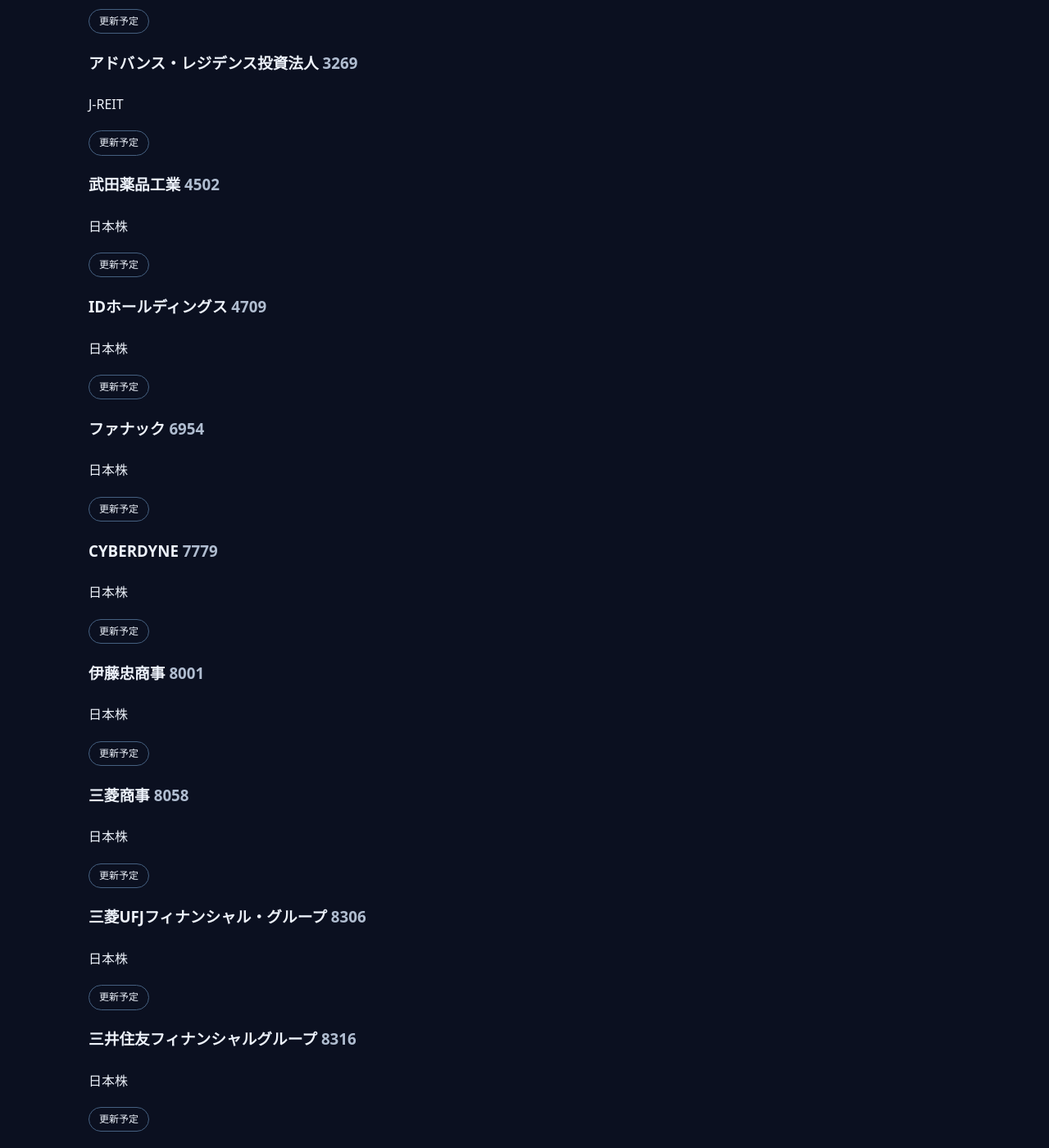
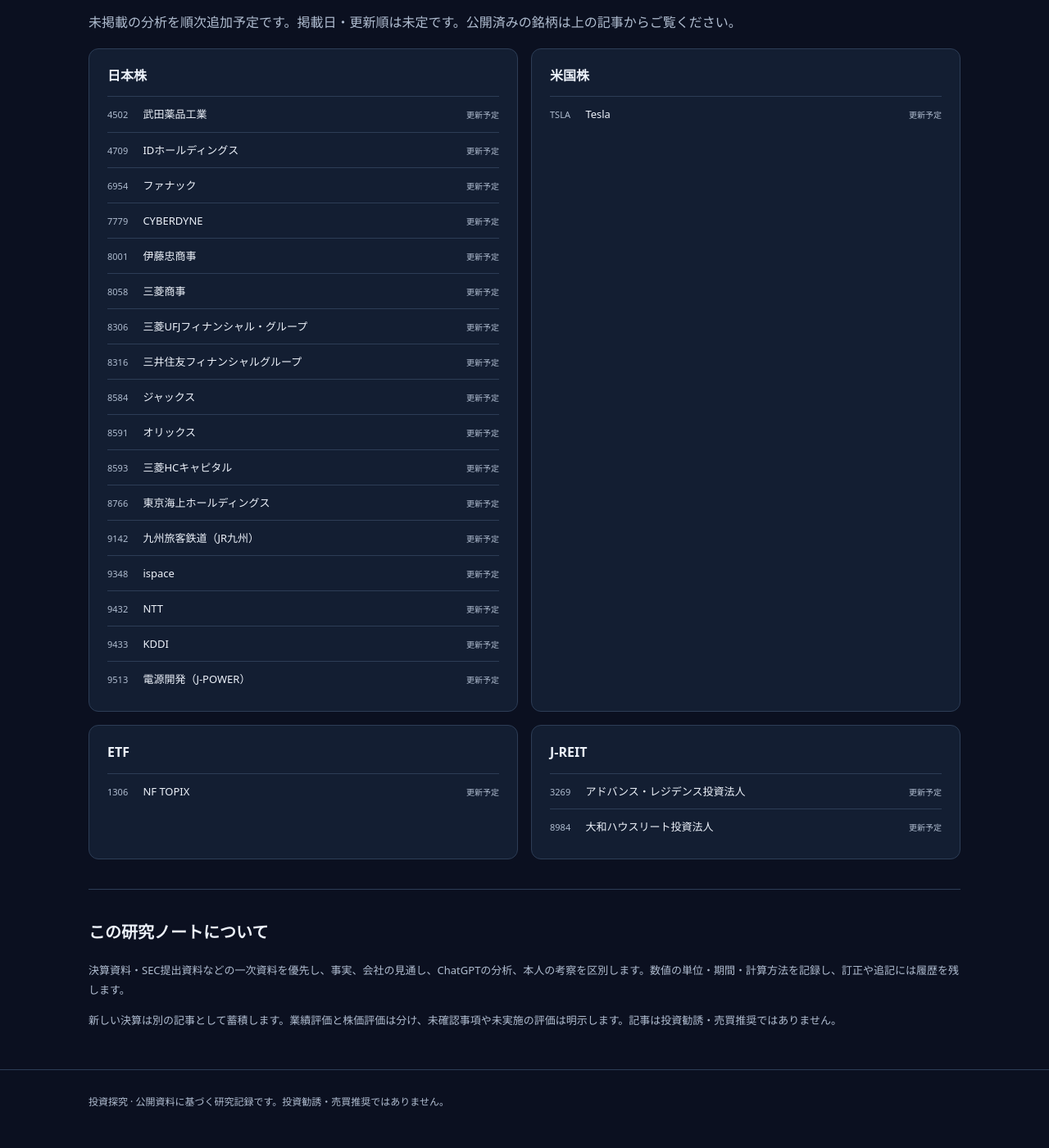
Before and after one commit to nick-shu3/investment-tankyu, a Jekyll site: the page built from index.html, in a window 1280 px wide and 1400 px high, scrolled down 925 px. Shown: the whole window at 82% size. Built offline with Jekyll 4.4.1, drawn with Linux system fonts in a browser that asks for light colours; some of the changed text lies outside the part shown.

Commit message:
Improve SpaceX research and reading layout: index.html

```diff
--- a/index.html
+++ b/index.html
@@ -1,5 +1,17 @@
 ---
 layout: default
 title: 企業決算の研究ノート
+description: 公式資料を起点に、企業の成長・利益・資金の変化を記録する個人研究サイト。
 ---
-<main class="wrap"><section class="hero"><div class="eyebrow">EARNINGS × RESEARCH</div><h1>決算を読み、<br>企業の変化を記録する。</h1><p class="muted">公式開示を起点に、AIの分析と人間の考察を積み重ねる研究ノート。</p></section><section class="grid"><div class="panel"><div class="stat">{{ site.data.companies.size }}</div><div class="statlabel">分析対象銘柄</div></div><div class="panel"><div class="stat">{{ site.articles.size }}</div><div class="statlabel">公開済み分析</div></div></section><h2>最新の決算分析</h2><div class="list">{% assign articles = site.articles | sort: 'published' | reverse %}{% for article in articles %}<div class="feature"><div class="eyebrow">{{ article.period | escape }}</div><h3><a href="{{ article.url | relative_url }}">{{ article.title | escape }}</a></h3><p class="muted">{{ article.summary | escape }}</p><span class="tag">{{ article.published | escape }}</span></div>{% else %}<p>分析記事は準備中です。</p>{% endfor %}</div><h2>分析対象・更新予定</h2><p class="muted">企業・ETF・J-REITの分析記事を順次追加予定です。掲載日や更新順は未定です。</p><div class="list">{% for company in site.data.companies %}<div class="panel company"><div><h3>{{ company.name | escape }} <span class="muted">{{ company.ticker | escape }}</span></h3><p>{{ company.description | escape }}</p></div><div>{% assign company_articles = articles | where: 'company_id', company.id %}{% if company_articles.size > 0 %}<a href="{{ company_articles.first.url | relative_url }}">最新の分析を読む →</a>{% else %}<span class="tag">更新予定</span>{% endif %}</div></div>{% endfor %}</div></main>
+{% assign articles = site.articles | sort: 'published' | reverse %}
+{% assign published_companies = 0 %}{% for company in site.data.companies %}{% assign matches = articles | where: 'company_id', company.id %}{% if matches.size > 0 %}{% assign published_companies = published_companies | plus: 1 %}{% endif %}{% endfor %}
+{% assign planned = site.data.companies.size | minus: published_companies %}
+<main id="main" class="wrap home">
+<section class="intro"><p class="eyebrow">EARNINGS / RESEARCH JOURNAL</p><h1>決算を読み、企業の変化を記録する。</h1><p class="muted">公式開示を起点に、AIの分析と本人の考察を積み重ねる。</p></section>
+{% assign spacex_articles = articles | where: 'company_id', 'spacex' %}{% assign featured = spacex_articles.first %}{% if featured %}
+<section class="feature" aria-labelledby="feature-title"><div class="feature-heading"><p class="eyebrow">LATEST RESEARCH / SPACEX</p><span class="tag">{{ featured.period | escape }}</span></div><h2 id="feature-title">{{ featured.title | escape }}</h2><ul class="takeaways">{% for item in featured.conclusions %}<li>{{ item | escape }}</li>{% endfor %}</ul><div class="feature-foot"><a class="button" href="{{ featured.url | relative_url }}">決算分析を読む →</a><p class="muted">改訂 {{ featured.updated | default: featured.published | escape }} · 株価評価：未実施</p></div></section>{% endif %}
+<div class="counts"><span>分析対象 <strong>{{ site.data.companies.size }}</strong> 銘柄</span><span>公開済み <strong>{{ articles.size }}</strong> 記事・<strong>{{ published_companies }}</strong> 銘柄</span><span>更新予定 <strong>{{ planned }}</strong> 銘柄</span></div>
+<section id="archive"><div class="section-head"><h2>公開済みの分析</h2><span class="muted">RESEARCH ARCHIVE</span></div><div class="archive">{% for article in articles %}<a class="archive-item" href="{{ article.url | relative_url }}"><span class="eyebrow">{{ article.period | escape }}</span><h3>{{ article.title | escape }}</h3><p>{{ article.summary | escape }}</p><small>公開 {{ article.published | escape }} / 改訂 {{ article.updated | default: article.published | escape }}</small></a>{% else %}<p>分析記事は準備中です。</p>{% endfor %}</div></section>
+<section id="planned"><div class="section-head"><h2>分析対象・更新予定</h2><span class="tag">{{ planned }} 銘柄</span></div><p class="muted">未掲載の分析を順次追加予定です。掲載日・更新順は未定です。公開済みの銘柄は上の記事からご覧ください。</p><div class="planned-grid">{% assign types = '日本株,米国株,ETF,J-REIT' | split: ',' %}{% for type in types %}<section class="planned-group"><h3>{{ type }}</h3><ul>{% for company in site.data.companies %}{% if company.type == type %}{% assign matches = articles | where: 'company_id', company.id %}{% if matches.size == 0 %}<li><span><small>{{ company.ticker | escape }}</small> {{ company.name | escape }}</span><span class="status">更新予定</span></li>{% endif %}{% endif %}{% endfor %}</ul></section>{% endfor %}</div></section>
+<section id="policy" class="policy"><h2>この研究ノートについて</h2><p>決算資料・SEC提出資料などの一次資料を優先し、事実、会社の見通し、ChatGPTの分析、本人の考察を区別します。数値の単位・期間・計算方法を記録し、訂正や追記には履歴を残します。</p><p>新しい決算は別の記事として蓄積します。業績評価と株価評価は分け、未確認事項や未実施の評価は明示します。記事は投資勧誘・売買推奨ではありません。</p></section>
+</main>
```
